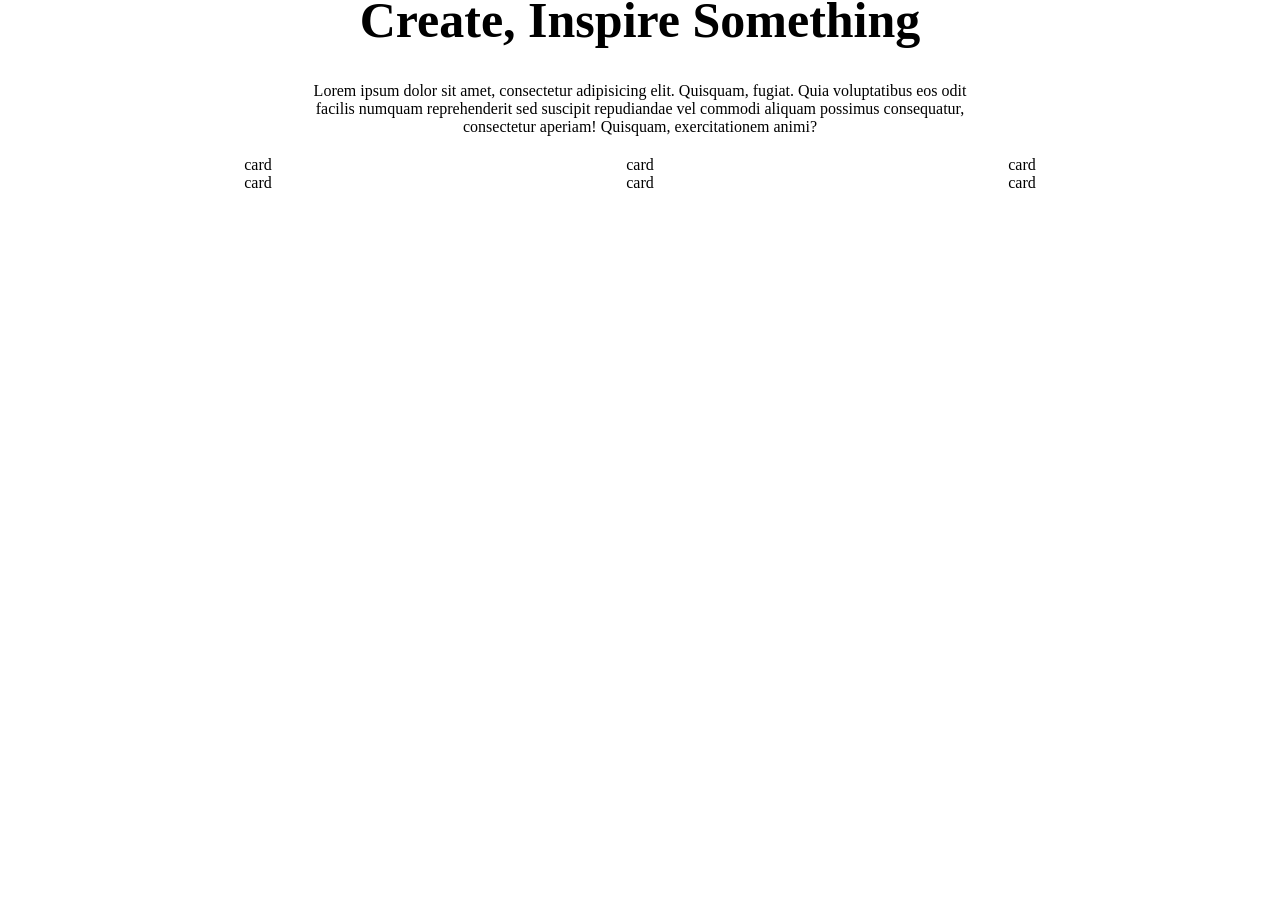
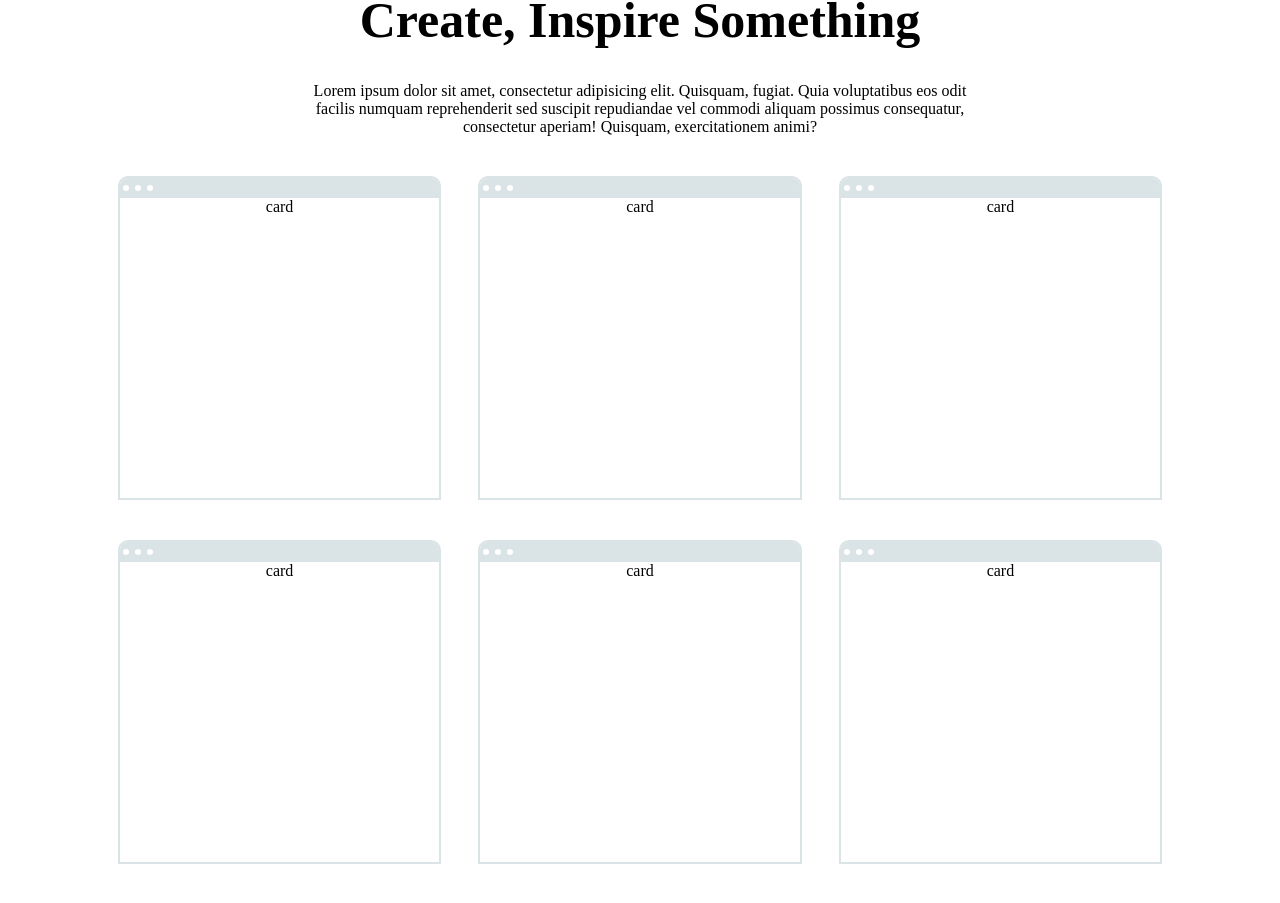
Before and after one commit to BrianMcPhillips/Portfolio-2, a React (Create React App) app: page / in a window 1280 px wide. Shown: the part 1701-2604 px from the top of the page. Before the commit the page ends 1951 px from the top, so only its background shows below. Built offline with nearby package versions, Linux system fonts and the light colour scheme.

Commit message:
Card styling

```diff
--- a/src/components/Product/Product.css
+++ b/src/components/Product/Product.css
@@ -1,3 +1,23 @@
 .p {
-  width: 300px;
+  width: 30%;
+  height: 40vh;
+  margin: 20px 10px;
+  border: 2px solid rgb(218 227 229);
+  border-radius: 10px 10px 0px 0px;
+  overflow: hidden;
 }
+
+.p-browser {
+  height: 20px;
+  background-color: #dae3e5;
+  display: flex;
+  align-items: center;
+}
+
+.p-circle {
+  width: 6px;
+  height: 6px;
+  border-radius: 50%;
+  margin: 3px;
+  background-color: #fff;
+}
--- a/src/components/Product/Product.jsx
+++ b/src/components/Product/Product.jsx
@@ -5,6 +5,11 @@ const Product = () => {
 
   return (
     <div className='p'>
+      <div className="p-browser">
+        <div className="p-circle"></div>
+        <div className="p-circle"></div>
+        <div className="p-circle"></div>
+      </div>
       card
     </div>
   );
--- a/src/components/ProductList/ProductList.css
+++ b/src/components/ProductList/ProductList.css
@@ -20,6 +20,7 @@
 }
 
 .pl-list {
+  width: 100%;
   display: flex;
   flex-wrap: wrap;
   justify-content: space-between;
```
